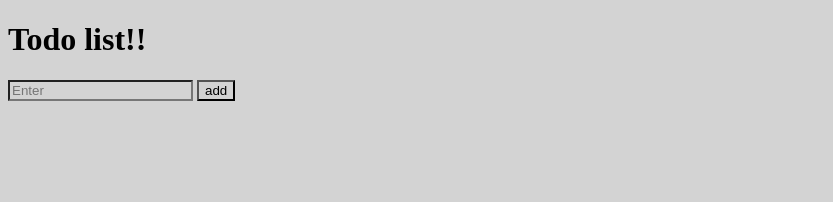
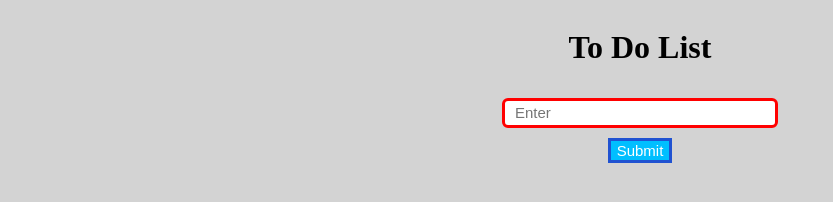
Before and after one commit to AbdulqadirAbdillahi/to-do-list, a plain HTML site: page index.html in a window 1280 px wide. Shown: the whole page, without its empty margins (0-833 px from the left). Drawn offline with Linux system fonts and the light colour scheme.

Commit message:
added css to the element, adjustments to the layout and general appeal

```diff
--- a/index.html
+++ b/index.html
@@ -9,11 +9,11 @@
 <body>
 
      <h1>
-        Todo list!!
+        To Do List
     </h1>
 
     <input type="text" id="input" placeholder="Enter">
-    <button type="submit" id="add-button">add</button>
+    <button type="submit" id="add-button">Submit</button>
 
     <div id="tasklist"></div>
 
--- a/style.css
+++ b/style.css
@@ -1,3 +1,30 @@
-*{
+body{
     background-color: lightgrey;
+    display: flex;
+    justify-content: center;
+    align-items: center;
+    flex-direction: column;
 }
+
+#input{
+    width: 250px;
+    height: 20px;
+    border: 3px solid red;
+    border-radius: 6px;
+    padding: 2px 10px;
+    margin: 10px;
+    font-size: 15px;
+}
+
+#add-button{
+      font-size: 15px;
+      background-color: deepskyblue;
+      color: white;
+      cursor: pointer;
+      border: 3px solid rgb(32, 82, 209);
+
+}
+
+#tasklist button:hover{
+    background-color: rgb(219, 187, 7);
+}
```
